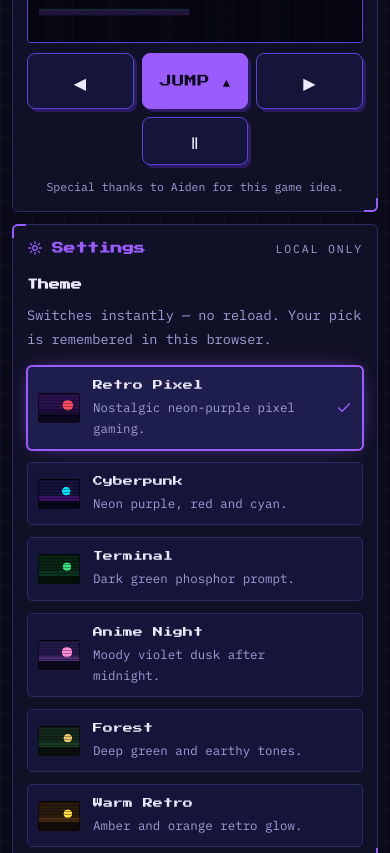
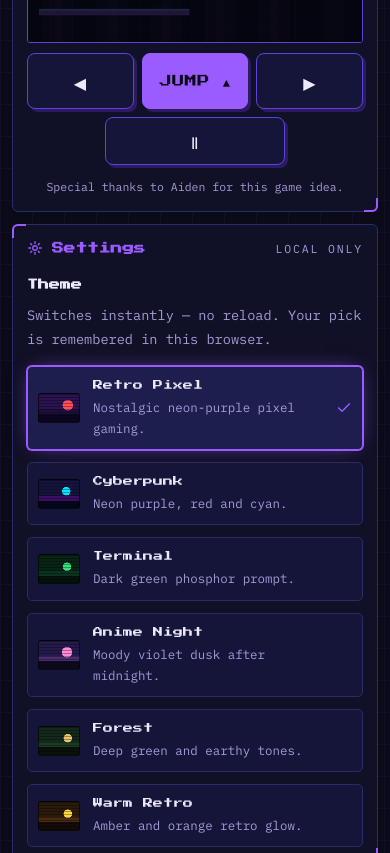
Before and after one commit to trevormbugua030-bit/retro-profile, a website: page index.html in a window 390 px wide. Shown: the part 3896-4749 px from the top of the page. Drawn offline with Linux system fonts and the light colour scheme.

Commit message:
Place pause control on bottom mobile row

```diff
--- a/index.html
+++ b/index.html
@@ -506,8 +506,8 @@
               </div>
               <div class="platformer-controls" role="group" aria-label="Platformer touch controls">
                 <button type="button" class="btn btn-ghost" data-platformer-control="left" aria-label="Move left">◀</button>
+                <button type="button" class="btn btn-primary" data-platformer-control="jump" aria-label="Jump">JUMP ▲</button>
                 <button type="button" class="btn btn-ghost" data-platformer-control="right" aria-label="Move right">▶</button>
-                <button type="button" class="btn btn-primary" data-platformer-control="jump" aria-label="Jump">JUMP ▲</button>
                 <button type="button" class="btn btn-ghost" data-platformer-control="pause" aria-label="Pause or resume">Ⅱ</button>
               </div>
               <p class="hint">Move: <kbd>←</kbd> <kbd>→</kbd> / <kbd>A</kbd> <kbd>D</kbd> · Jump: <kbd>↑</kbd> / <kbd>Space</kbd> / <kbd>W</kbd> · <kbd>P</kbd> pauses · Touch controls available.</p>
--- a/script.js
+++ b/script.js
@@ -869,7 +869,7 @@ function initPlatformer() {
   }
 
   function resize() {
-    const mobile = window.matchMedia("(max-width: 600px)").matches;
+    const mobile = window.matchMedia("(max-width: 700px)").matches;
     W = mobile ? 600 : BASE_W;
     H = BASE_H;
     stage.style.aspectRatio = `${W} / ${H}`;
--- a/styles.css
+++ b/styles.css
@@ -1827,7 +1827,7 @@ a.meta-item:hover {
   -webkit-tap-highlight-color: transparent;
 }
 .platformer-controls .btn:active { transform: translateY(2px); filter: brightness(1.12); }
-@media (max-width: 520px) {
+@media (max-width: 700px) {
   .platformer-head { align-items: flex-start; }
   .platformer-controls {
     display: grid;
@@ -1848,7 +1848,13 @@ a.meta-item:hover {
   .platformer-controls [data-platformer-control="left"] { grid-column: 1; grid-row: 1; }
   .platformer-controls [data-platformer-control="jump"] { grid-column: 2; grid-row: 1; font-size: .76rem; }
   .platformer-controls [data-platformer-control="right"] { grid-column: 3; grid-row: 1; }
-  .platformer-controls [data-platformer-control="pause"] { grid-column: 2; grid-row: 2; min-height: 44px; }
+  .platformer-controls [data-platformer-control="pause"] {
+    grid-column: 1 / -1;
+    grid-row: 2;
+    justify-self: center;
+    width: min(180px, 65%);
+    min-height: 44px;
+  }
   .platformer-game > .hint { display: none; }
   .platformer-rewards { justify-content: space-between; gap: 8px; font-size: 6px; }
   .platformer-stage { border-radius: 3px; }
```
